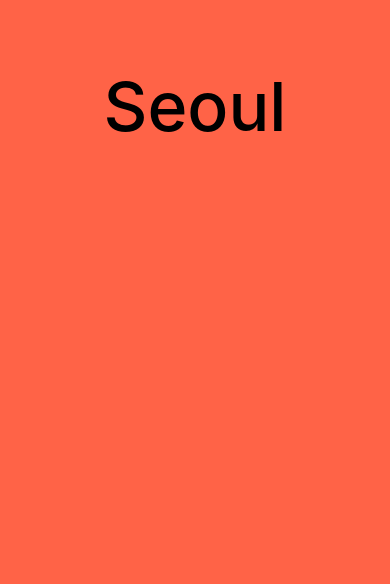
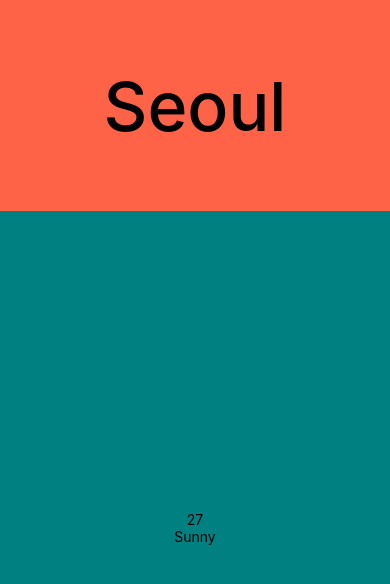
Before and after one commit to chihyeonwon/NomadWeather, a React Native app: screen / in a window 390 px wide. Shown: the top 584 px of the page. Built offline with nearby package versions, Linux system fonts and the light colour scheme.

Commit message:
기온과 날씨정보를 감싸는 day의 스타일 지정

```diff
--- a/App.js
+++ b/App.js
@@ -9,7 +9,10 @@ export default function App() {
         <Text style={styles.cityName}>Seoul</Text>
       </View>
       <View style={styles.weather}>
-        <Text></Text>
+        <View style={styles.day}>
+          <Text>27</Text>
+        <Text>Sunny</Text>
+        </View>
       </View>
     </View>
   );
@@ -31,6 +34,11 @@ const styles = StyleSheet.create({
   },
   weather:{
     flex: 3 ,
-
-  }
+  },
+  day: {
+    flex: 1,
+    backgroundColor:'teal',
+    justifyContent:'center',
+    alignItems:'center',
+  },
 });
```
